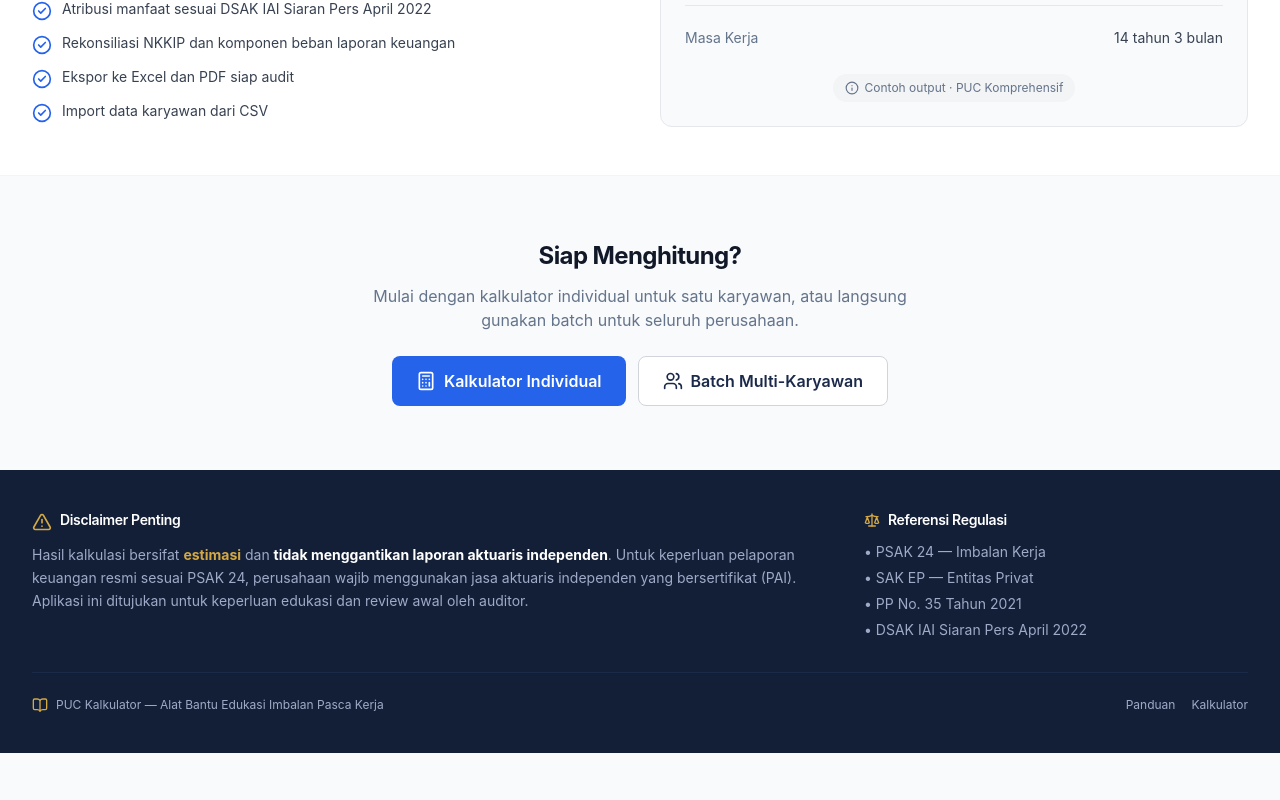
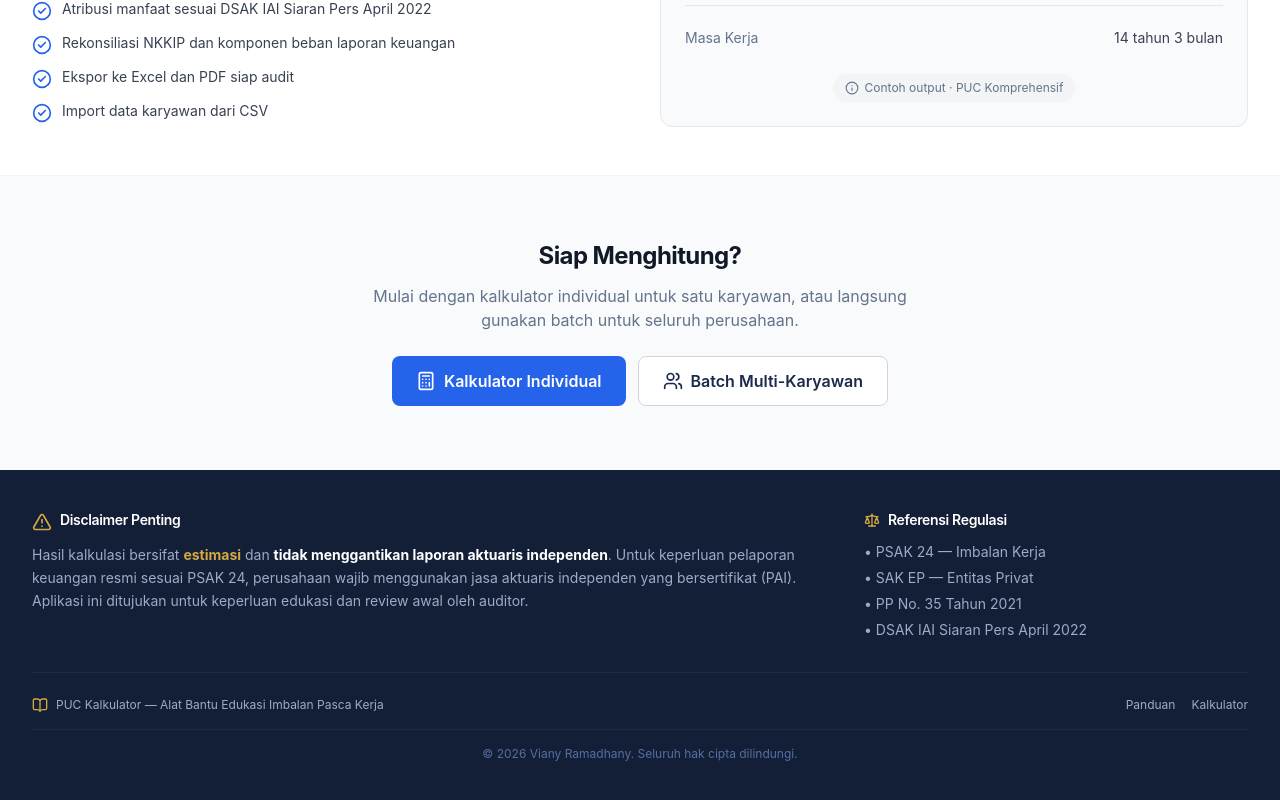
Before and after one commit to kapkbssamarinda/puc-v2, a Next.js app: page / in a window 1280 px wide. Shown: the part 1495-2295 px from the top of the page. Before the commit the page ends 2248 px from the top, so only its background shows below. Built offline with nearby package versions, Linux system fonts and the light colour scheme.

Commit message:
tambah nama

```diff
--- a/src/app/layout.tsx
+++ b/src/app/layout.tsx
@@ -11,7 +11,7 @@ export const metadata: Metadata = {
   description:
     "Kalkulator imbalan pasca kerja sesuai SAK EP / PSAK 24 menggunakan metode Projected Unit Credit (PUC). Dirancang untuk junior auditor KAP — hitung NKKIP, Biaya Jasa Kini, dan draft CALK.",
   keywords: ["PSAK 24", "SAK EP", "imbalan pasca kerja", "PUC", "aktuaria", "kalkulator", "KAP", "auditor", "pesangon", "PP 35 2021"],
-  authors: [{ name: "PUC Kalkulator" }],
+  authors: [{ name: "Viany Ramadhany" }],
   icons: {
     icon: "/favicon.svg",
     shortcut: "/favicon.svg",
--- a/src/components/layout/Footer.tsx
+++ b/src/components/layout/Footer.tsx
@@ -51,6 +51,11 @@ export default function Footer() {
             </Link>
           </nav>
         </div>
+
+        {/* Copyright */}
+        <div className="border-t border-primary-700 pt-4 mt-4 text-center text-xs text-primary-400">
+          &copy; {new Date().getFullYear()} Viany Ramadhany. Seluruh hak cipta dilindungi.
+        </div>
       </div>
     </footer>
   );
```
